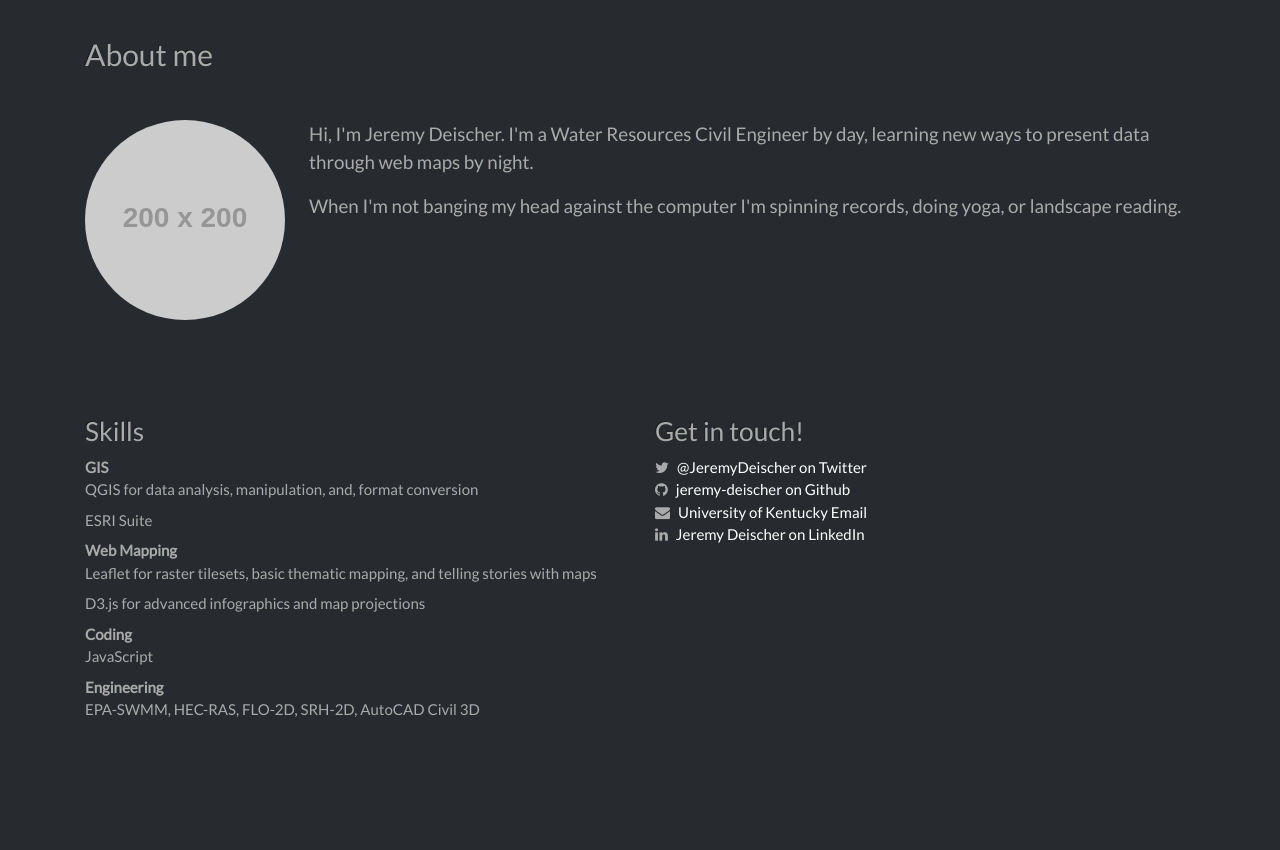
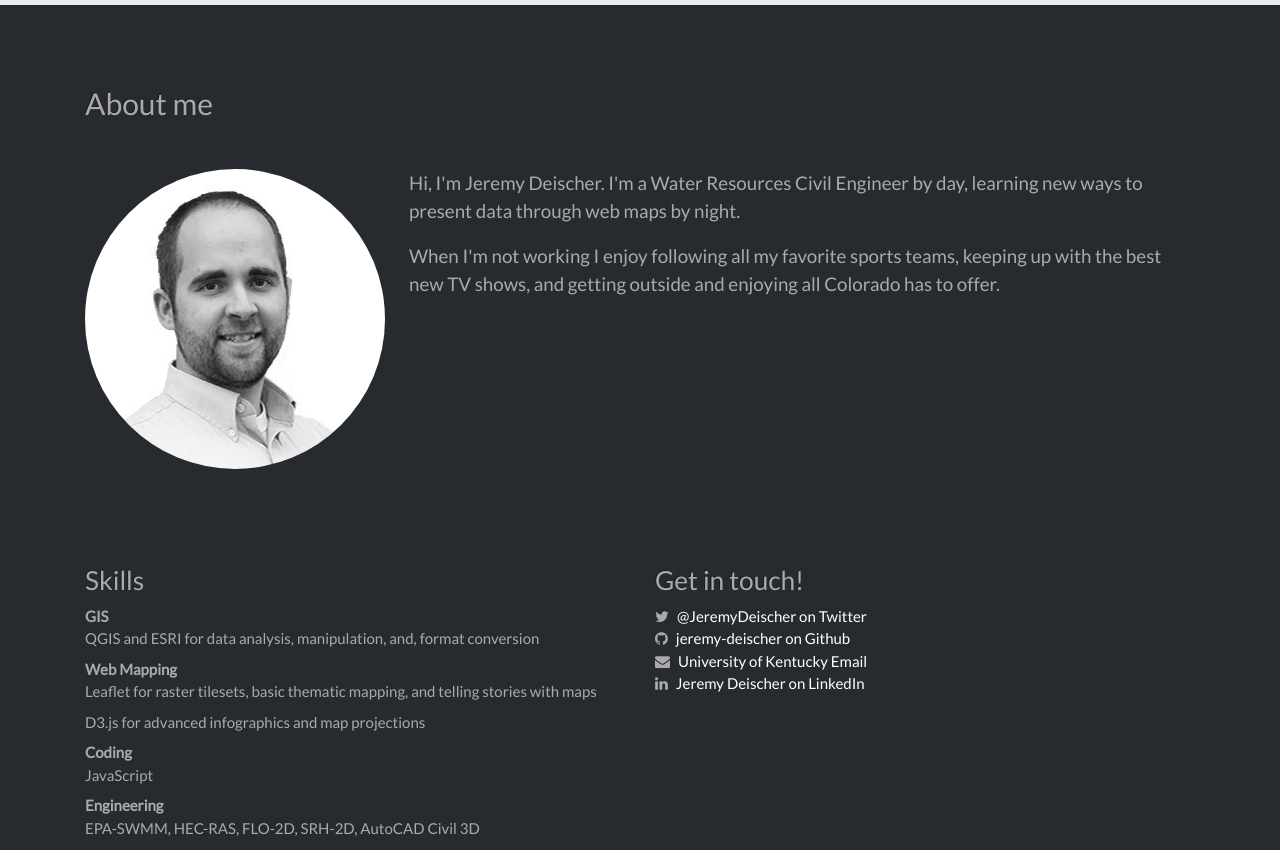
Before and after one commit to jeremydeischer/jeremy-deischer.github.io, a plain HTML site: page index.html in a window 1280 px wide. Shown: the part 1480-2330 px from the top of the page. Drawn offline with Linux system fonts and the light colour scheme; placeholder pictures from the web are drawn by us.

Commit message:
Bio and changing pictures

```diff
--- a/index.html
+++ b/index.html
@@ -65,7 +65,7 @@
           <div class="col-lg-4 col-sm-6 portfolio-item">
             <div class="card h-100">
               <a href="https://jeremy-deischer.github.io/udfcd-project-density/" target="_blank">
-                <img class="card-img-top" src="images\map673_udfcdprojectdensity.PNG" alt=""></a>
+                <img class="card-img-top" src="images\map673_udfcdprojectdensity_resize.PNG" alt=""></a>
               <div class="card-body">
                 <h4 class="card-title">
                   <a href="https://jeremy-deischer.github.io/udfcd-project-density/" target="_blank">UDFCD Project Density</a>
@@ -148,12 +148,14 @@
           <div class="col-lg-12 mx-auto">
             <h2>About me</h2>
             <div class='my-5 clearfix'>
-              <div class="float-md-left mb-5 mr-md-4"><img class="rounded-circle img-fluid" src="http://placehold.it/200x200" alt=""></div>
+              <div class="float-md-left mb-5 mr-md-4">
+                <img class="rounded-circle img-fluid" src="images\jeremypicture.jpg" alt=""></div>
               <p class="lead">Hi, I'm Jeremy Deischer. I'm a Water Resources Civil Engineer by day, learning
                 new ways to present data through web maps by night.
                 </p>
-              <p class="lead">When I'm not banging my head against the
-                computer I'm spinning records, doing yoga, or landscape reading.</p>
+              <p class="lead">When I'm not working I enjoy following all my
+                favorite sports teams, keeping up with the best new TV shows, and
+                getting outside and enjoying all Colorado has to offer. </p>
             </div>
           </div>
         </div>
@@ -162,8 +164,7 @@
             <h3>Skills</h3>
             <dl>
                 <dt>GIS</dt>
-                <dd>QGIS for data analysis, manipulation, and, format conversion</dd>
-                <dd>ESRI Suite</dd>
+                <dd>QGIS and ESRI for data analysis, manipulation, and, format conversion</dd>
                 <dt>Web Mapping</dt>
                 <dd>Leaflet for raster tilesets, basic thematic mapping, and telling stories with maps</dd>
                 <dd>D3.js for advanced infographics and map projections</dd>
```
Also changed, not shown: images/jeremypicture.jpg (added), images/map672_denvermap.PNG, images/map672_realestate.PNG, images/map672_rentprices.PNG, images/map673_udfcdprojectdensity_resize.png (added).
